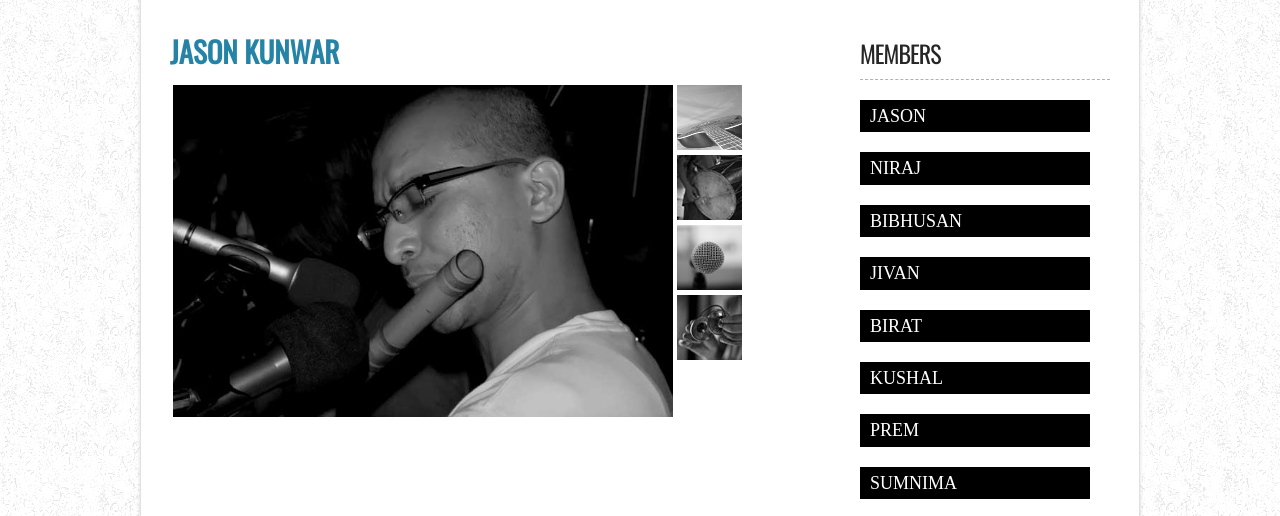
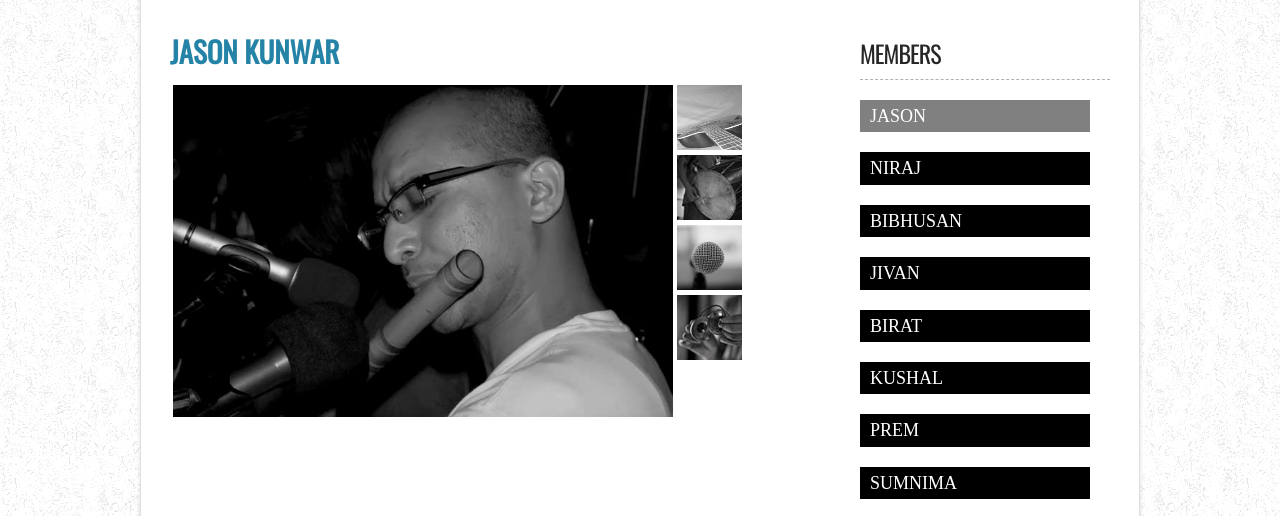
Before and after one commit to dgtm/Night, a plain HTML site: page jason.html in a window 1280 px wide. Shown: the part 248-764 px from the top of the page. Drawn offline with nearby package versions, Linux system fonts and the light colour scheme; a web font is replaced by a local one.

Commit message:
js for members page done

```diff
--- a/jason.html
+++ b/jason.html
@@ -174,11 +174,17 @@ Released   : 20120225
 </html>
 
 
+
 <script>
-	$('.members_sidebar').click(function(){
+	if(!$('#member_detail_1').hasClass('hidden'))
+		$('#member_name_1').children('p').addClass('selected_member')
+
+	$('.members_sidebar').click(function() {
+		$('.selected_member').removeClass('selected_member')
+		$(this).children('p').addClass('selected_member')
+
 		splitted_name = $(this).attr('id').split('_')
 		clicked_name_id = splitted_name[splitted_name.length-1]
-		console.log(clicked_name_id)
 		if(clicked_name_id > 0)
 			$('.member_details').addClass('hidden')
 			$('#member_detail_' + clicked_name_id).removeClass('hidden')
--- a/style.css
+++ b/style.css
@@ -539,3 +539,7 @@ form{
 .hidden{
 	display:none;
 }
+
+#sidebar #members .selected_member {
+	background-color:gray;
+}
```
